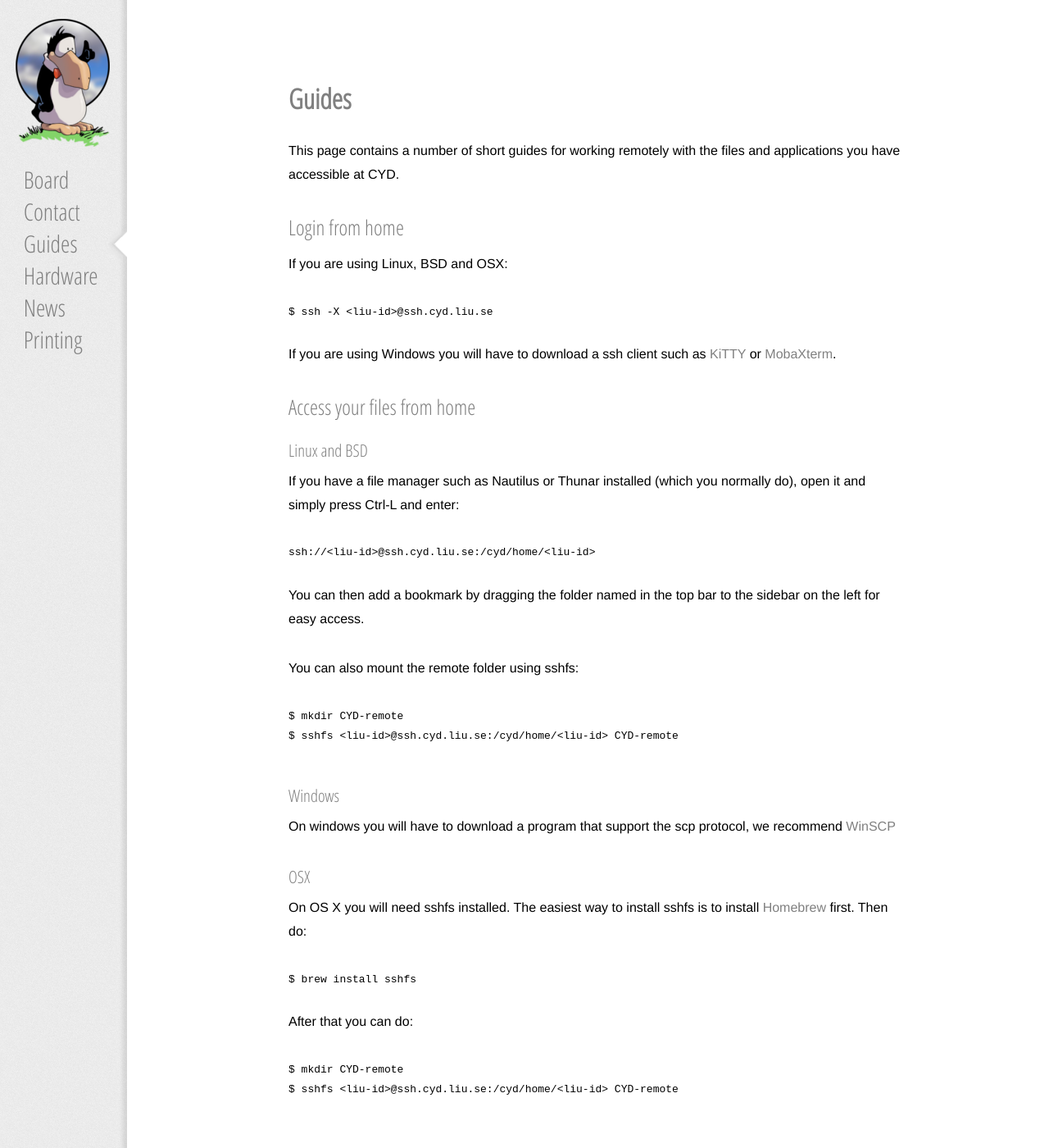
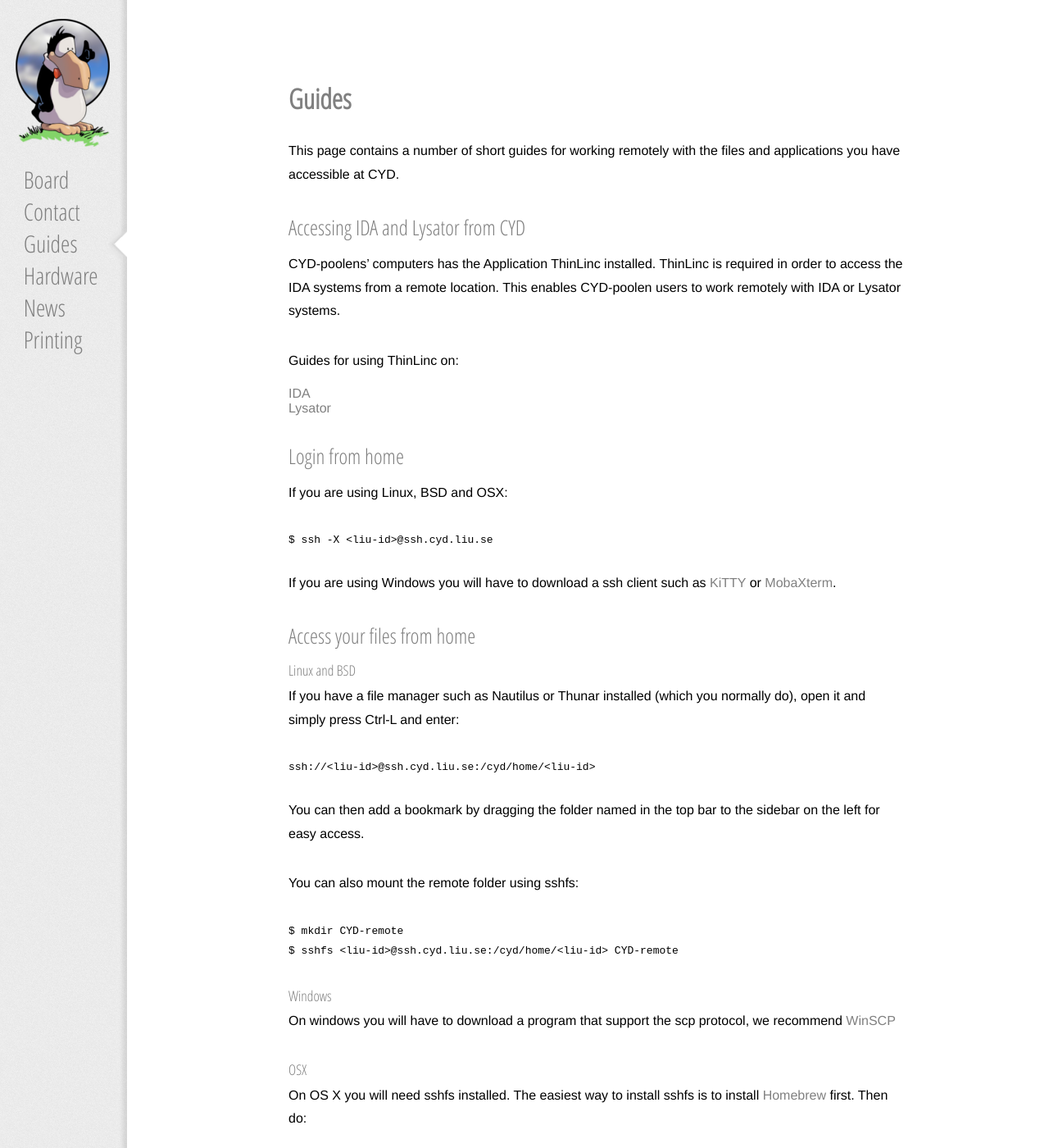
Before and after one commit to CYD-poolen/cyd.liu.se, a Jekyll site: the page built from Guides.md, in a window 1280 px wide and 1400 px high. Shown: the whole window at 82% size. Built offline with Jekyll 4.4.1, drawn with Linux system fonts in a browser that asks for light colours; some of the changed text lies outside the part shown.

Commit message:
Info on thinlinc

```diff
--- a/Guides.md
+++ b/Guides.md
@@ -3,8 +3,18 @@ layout: page
 title: Guides
 permalink: /guides/
 ---
+This page contains a number of short guides for working remotely with the files and applications you have accessible at CYD.
 
-This page contains a number of short guides for working remotely with the files and applications you have accessible at CYD.
+
+## Accessing IDA and Lysator from CYD
+
+CYD-poolens' computers has the Application ThinLinc installed. ThinLinc is required in order to access the IDA systems from a remote location. This enables CYD-poolen users to work remotely with IDA or Lysator systems.
+
+Guides for using ThinLinc on:
+
+ - [IDA](https://www.ida.liu.se/~TDDC76/UPP_Course_Mtrl/tools/thinlinc/index.sv.shtml)
+ - [Lysator](https://datorhandbok.lysator.liu.se/index.php/Fritz)
+
 
 ## Login from home
 
@@ -17,7 +27,7 @@ If you are using Windows you will have to download a ssh client such as [KiTTY](
 
 ## Access your files from home
 
-### Linux and BSD
+#### Linux and BSD
 If you have a file manager such as Nautilus or Thunar installed (which you normally do), open it and simply press Ctrl-L and enter:
 
     ssh://<liu-id>@ssh.cyd.liu.se:/cyd/home/<liu-id>
@@ -29,12 +39,12 @@ You can also mount the remote folder using sshfs:
     $ mkdir CYD-remote
     $ sshfs <liu-id>@ssh.cyd.liu.se:/cyd/home/<liu-id> CYD-remote
 
-### Windows
+#### Windows
 
 On windows you will have to download a program that support the scp protocol, we recommend [WinSCP](http://winscp.net/eng/index.php)
 
 
-### OSX
+#### OSX
 
 On OS X you will need sshfs installed. The easiest way to install sshfs is to install [Homebrew](http://http://brew.sh/) first. Then do:
 
@@ -43,7 +53,8 @@ On OS X you will need sshfs installed. The easiest way to install sshfs is to in
 After that you can do:
 
 	$ mkdir CYD-remote
-	$ sshfs <liu-id>@ssh.cyd.liu.se:/cyd/home/<liu-id> CYD-remote
+	$ sshfs <liu-id>@ssh.cyd.liu.se: CYD-remote
+
 
 
 ## Fingerprints
```
Also changed, not shown: _posts/2016-06-03-ThinLinc.md (added, +6 -0 lines).
